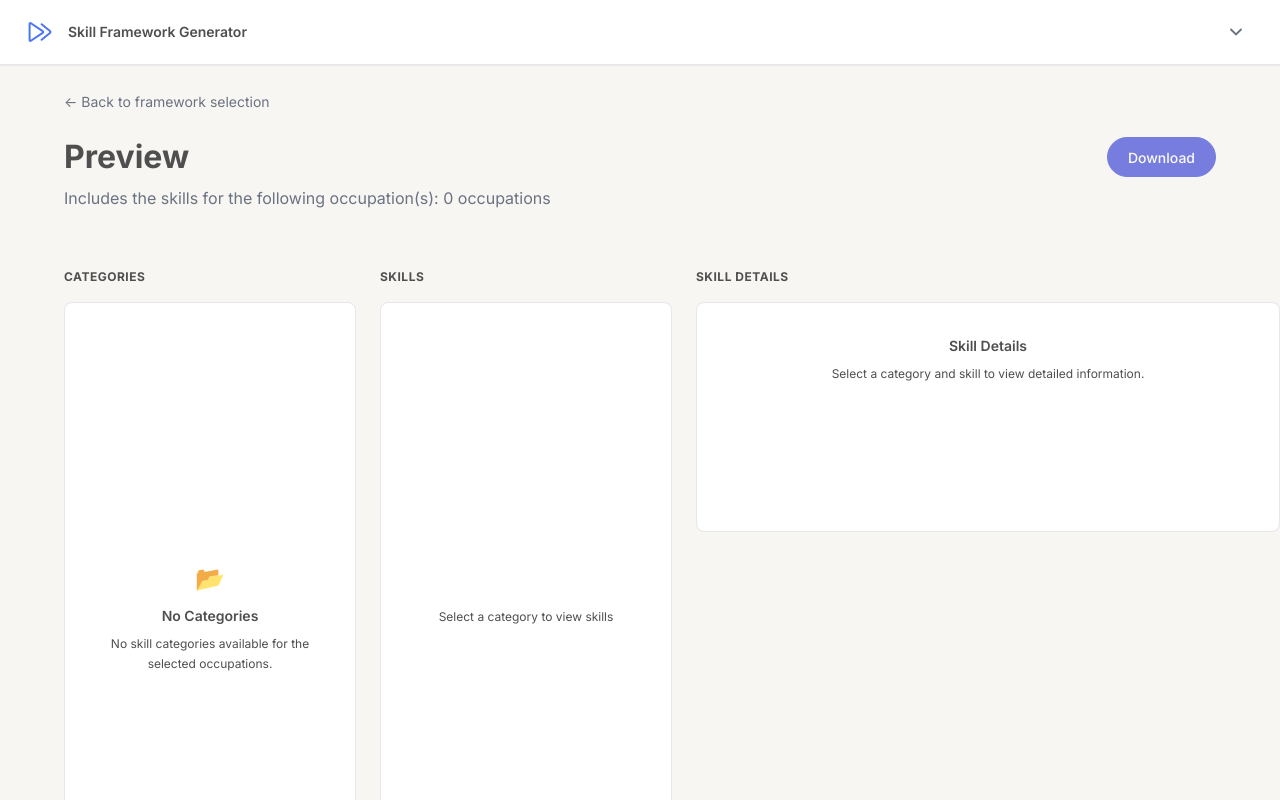
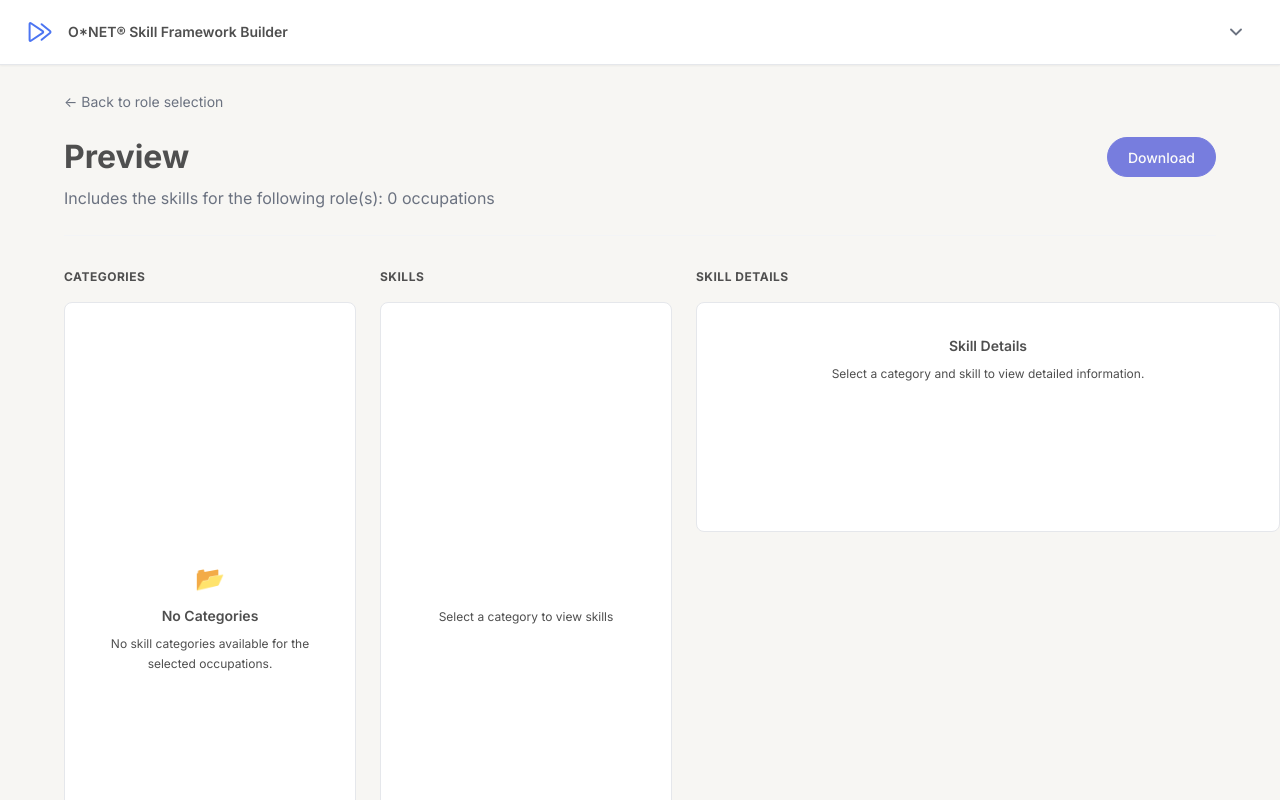
Before and after one commit to baba-yu/skill_framework_generator, a Vue app: page /preview in a window 1280 px wide. Shown: the top 800 px of the page. Built offline with nearby package versions, Linux system fonts and the light colour scheme.

Commit message:
chore: Corrected some expressions,

```diff
--- a/src/components/AppHeader.vue
+++ b/src/components/AppHeader.vue
@@ -7,7 +7,7 @@
           <img src="@/assets/zipteam-icon.svg" alt="Zipteam" width="32" height="32" />
         </div>
         <div class="logo-text">
-          <h1 class="app-title">Skill Framework Generator</h1>
+          <h1 class="app-title">O*NET® Skill Framework Builder</h1>
         </div>
       </div>
 
--- a/src/components/FrameworkSidebar.vue
+++ b/src/components/FrameworkSidebar.vue
@@ -24,7 +24,7 @@
       >
         <!-- ヘッダー -->
         <div class="sidebar-header">
-          <h3 id="sidebar-title" class="sidebar-title">Selected Occupation(s)</h3>
+          <h3 id="sidebar-title" class="sidebar-title">Selected Role(s)</h3>
           <button
             class="close-button"
             @click="$emit('close')"
@@ -61,13 +61,13 @@
 
             <!-- フレームワーク制限警告 -->
             <div v-if="shouldShowFrameworkWarning" class="framework-warning">
-              <span class="warning-text">Up to 10 occupations.</span>
+              <span class="warning-text">Up to 10 roles.</span>
             </div>
           </div>
 
           <!-- 空状態 -->
           <div v-else class="empty-state">
-            <p class="empty-message">Search and add occupations to build your framework</p>
+            <p class="empty-message">Search and add roles to build your framework</p>
           </div>
         </div>
 
@@ -80,7 +80,7 @@
             @click="$emit('review')"
             class="review-button"
           >
-            Build your framework ({{ selectedOccupations.length }})
+            Create framework
           </BaseButton>
 
           <BaseButton
--- a/src/components/OccupationCard.vue
+++ b/src/components/OccupationCard.vue
@@ -125,7 +125,7 @@
     </div>
 
     <!-- 選択状態のインジケーター -->
-    <div v-if="isSelected" class="selection-indicator">
+    <!-- <div v-if="isSelected" class="selection-indicator">
       <svg width="20" height="20" viewBox="0 0 24 24" fill="none">
         <circle cx="12" cy="12" r="10" fill="currentColor"/>
         <path
@@ -136,7 +136,7 @@
           stroke-linejoin="round"
         />
       </svg>
-    </div>
+    </div> -->
   </div>
 </template>
 
--- a/src/components/search/SearchForm.vue
+++ b/src/components/search/SearchForm.vue
@@ -20,7 +20,7 @@
               ref="inputRef"
               v-model="searchInput"
               type="text"
-              :placeholder="searchTags.length === 0 ? 'Enter keyword(s) of occupation' : ''"
+              :placeholder="searchTags.length === 0 ? 'Enter role keyword(s)' : ''"
               class="tag-input"
               :disabled="isSearching || isTagLimitReached"
               @keydown="handleKeydown"
--- a/src/views/PreviewView.vue
+++ b/src/views/PreviewView.vue
@@ -4,7 +4,7 @@
       <!-- ブレッドクラム -->
       <div class="breadcrumb">
         <button class="back-button" @click="$router.push('/')">
-          ← Back to framework selection
+          ← Back to role selection
         </button>
       </div>
 
@@ -13,7 +13,7 @@
         <div class="title-content">
           <h1>Preview</h1>
           <p class="subtitle">
-            Includes the skills for the following occupation(s): {{ occupationNames }}
+            Includes the skills for the following role(s): {{ occupationNames }}
           </p>
         </div>
         <BaseButton
```
